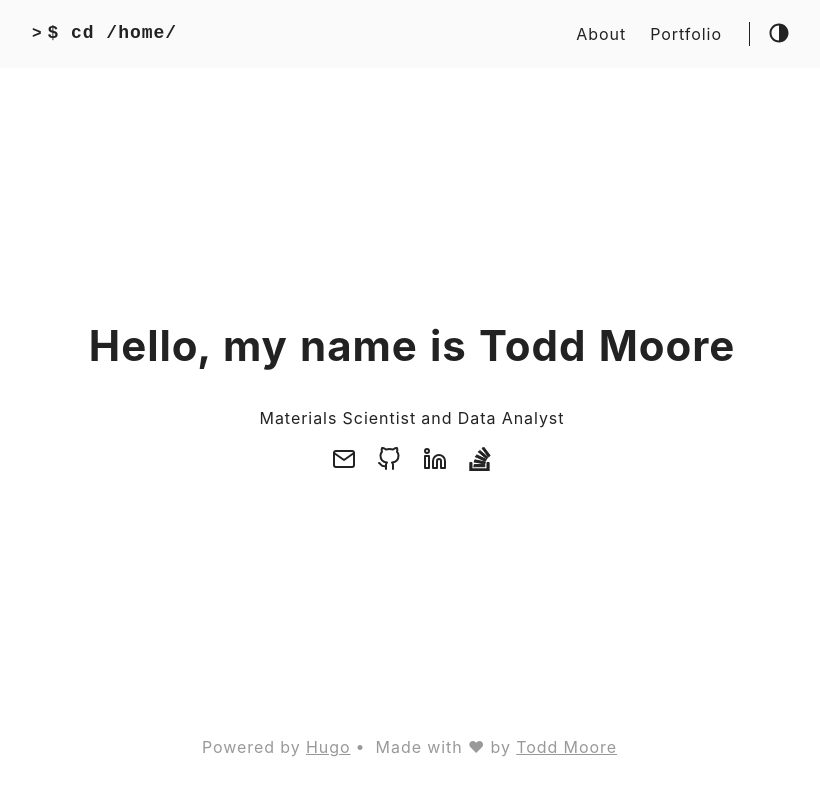
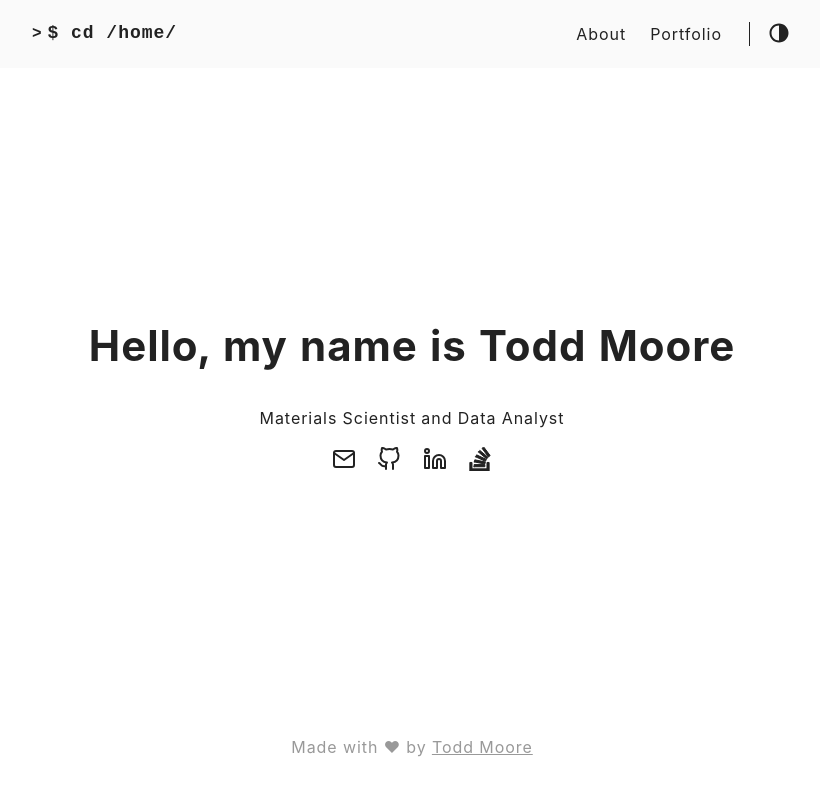
Before and after one commit to GitMooreHub/Portfolio_Profiles, a plain HTML site: page index.html in a window 1280 px wide. Shown: the whole page, without its empty margins (228-1048 px from the left). Drawn offline with nearby package versions, Linux system fonts and the light colour scheme; a web font is replaced by a local one.

Commit message:
Add files via upload

```diff
--- a/index.html
+++ b/index.html
@@ -142,7 +142,7 @@
 
     <div class="footer__inner">
         <div class="footer__content">
-            <span>Powered by <a href="http://gohugo.io">Hugo</a></span><span>Made with &#10084; by <a href="https://github.com/GitMooreHub">Todd Moore</a></span>
+            <span>Made with &#10084; by <a href="https://github.com/GitMooreHub">Todd Moore</a></span>
         </div>
     </div>
 
```
